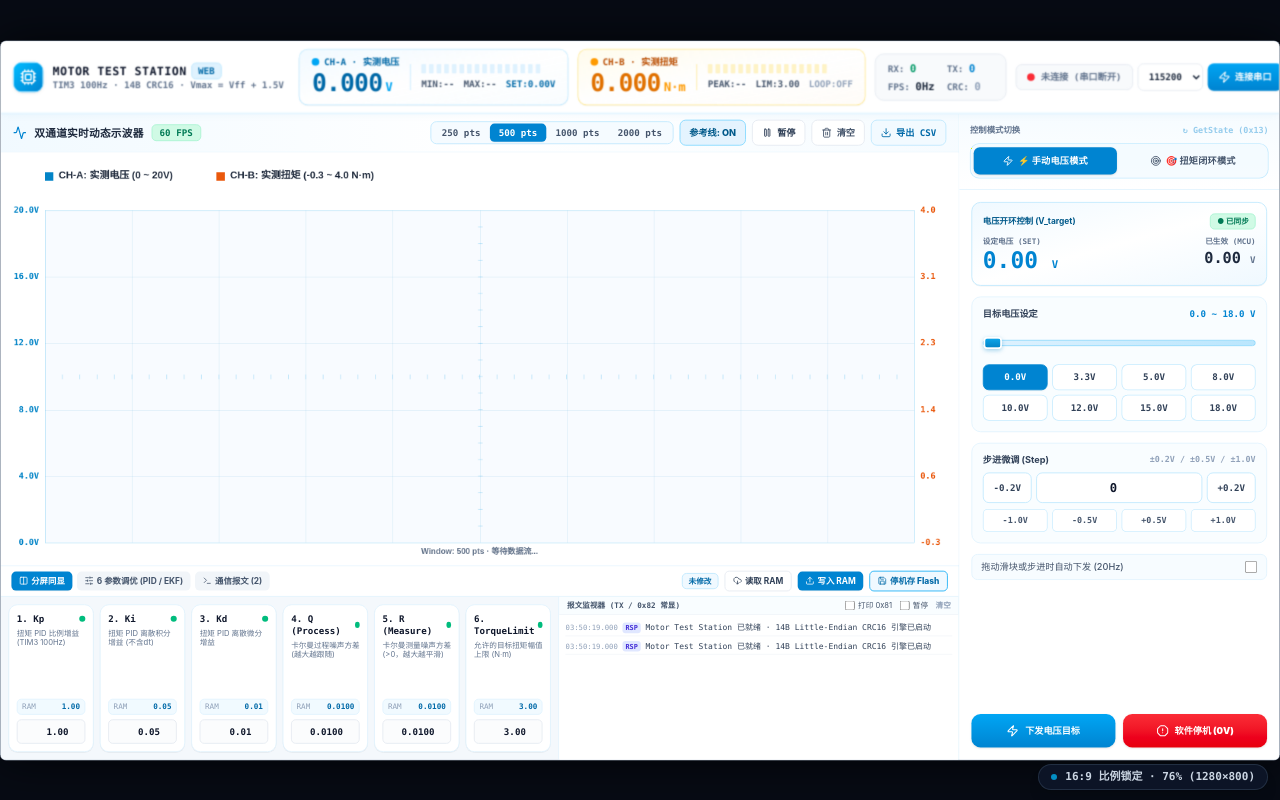
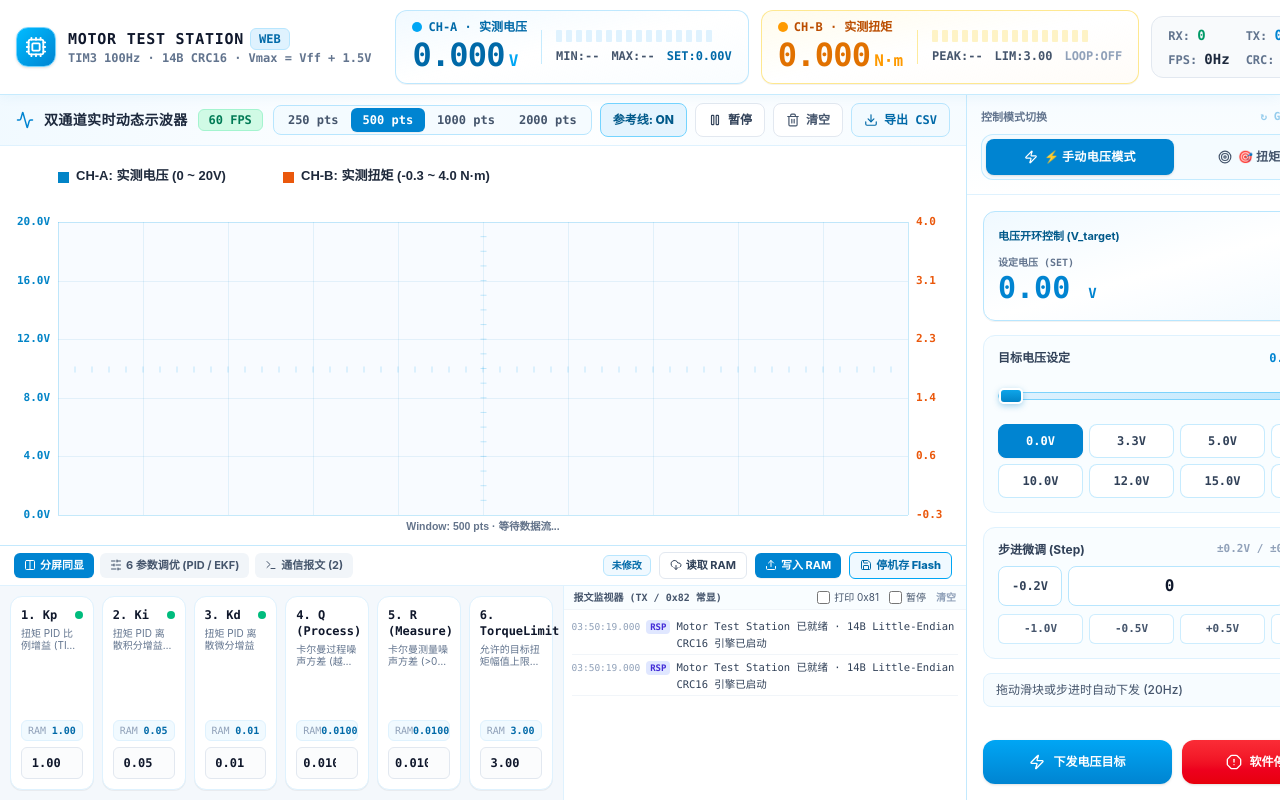
Before and after one commit to HITSZ-WTRobot/MotorTestStation, a React (Vite) app: page / in a window 1280 px wide. Built offline with nearby package versions, Linux system fonts and the light colour scheme.

Commit message:
fix(ui): eliminate scale transform to remove black bars, adapt full screen natively, and restore pixel-perfect font sharpness with High-DPI canvas

```diff
--- a/src-tauri/tauri.conf.json
+++ b/src-tauri/tauri.conf.json
@@ -16,8 +16,8 @@
         "title": "STM32 电机测控与闭环调优工作台 | Motor Test Station Pro v2.4",
         "width": 1680,
         "height": 945,
-        "minWidth": 960,
-        "minHeight": 540,
+        "minWidth": 1200,
+        "minHeight": 680,
         "resizable": true,
         "center": true
       }
--- a/src/App.tsx
+++ b/src/App.tsx
@@ -82,32 +82,9 @@ import {
 
 const VOLTAGE_PRESETS = [0.0, 3.3, 5.0, 8.0, 10.0, 12.0, 15.0, 18.0];
 const TORQUE_PRESETS = [0.0, 0.5, 1.0, 1.5, 2.0, 2.5, 3.0];
-const BASE_WIDTH = 1680;
-const BASE_HEIGHT = 945;
-
 type BottomDockMode = 'split' | 'params' | 'bus';
 
 export function App() {
-  const [scaleState, setScaleState] = React.useState({
-    scale: 1,
-    width: BASE_WIDTH,
-    height: BASE_HEIGHT,
-  });
-
-  React.useEffect(() => {
-    const handleResize = () => {
-      const vw = window.innerWidth;
-      const vh = window.innerHeight;
-      const scaleW = vw / BASE_WIDTH;
-      const scaleH = vh / BASE_HEIGHT;
-      const scale = Math.min(scaleW, scaleH);
-      setScaleState({ scale, width: vw, height: vh });
-    };
-
-    handleResize();
-    window.addEventListener('resize', handleResize);
-    return () => window.removeEventListener('resize', handleResize);
-  }, []);
   const [mobileTab, setMobileTab] = useAtom(mobileTabAtom);
   const [platformInfo, setPlatformInfo] = useAtom(platformInfoAtom);
 
@@ -821,23 +798,12 @@ export function App() {
   const tCellsActive = Math.round((telemetry.torque / Math.max(0.1, torqueLimit)) * 16);
 
   return (
-    <div className="w-screen h-screen overflow-hidden bg-[#070b14] flex items-center justify-center select-none relative">
-      {/* 核心固定比例工作台舞台 (1680 x 945, 16:9) */}
-      <div
-        style={{
-          width: `${BASE_WIDTH}px`,
-          height: `${BASE_HEIGHT}px`,
-          transform: `scale(${scaleState.scale})`,
-          transformOrigin: 'center center',
-          flexShrink: 0,
-        }}
-        className="relative flex flex-col overflow-hidden studio-surface-bright shadow-[0_0_60px_rgba(0,0,0,0.7)] rounded-lg border border-slate-700/50 text-slate-900"
-      >
-        {/* =====================================================================
-            顶部精密仪表横梁：品牌铭牌 + 集成式双通道数字表头 + 串口与安全急停
-           ===================================================================== */}
-        <header className="shrink-0 border-b border-sky-200/80 bg-white/95 backdrop-blur-md shadow-[0_2px_12px_rgba(2,132,199,0.06)]">
-          <div className="flex items-center justify-between gap-3 px-4 py-2.5 whitespace-nowrap overflow-hidden">
+    <div className="w-screen h-screen overflow-hidden studio-surface-bright flex flex-col text-slate-900 select-none">
+      {/* =====================================================================
+          顶部精密仪表横梁：品牌铭牌 + 集成式双通道数字表头 + 串口与安全急停
+         ===================================================================== */}
+      <header className="shrink-0 border-b border-sky-200/80 bg-white/95 backdrop-blur-md shadow-[0_2px_12px_rgba(2,132,199,0.06)]">
+        <div className="flex items-center justify-between gap-4 px-4 py-2.5 whitespace-nowrap overflow-hidden">
             {/* 1. 左侧品牌与平台标签 */}
             <div className="flex items-center gap-3 pr-2 shrink-0">
               <div className="flex h-10 w-10 items-center justify-center rounded-xl bg-gradient-to-br from-sky-400 to-sky-600 text-white shadow-sm border border-sky-300">
@@ -1960,14 +1926,6 @@ export function App() {
           )}
         </aside>
       </div>
-      {/* 闭合固定比例工作台舞台 */}
-      </div>
-
-      {/* 底部悬浮固定比例锁与缩放率指示 */}
-      <div className="fixed bottom-2.5 right-3 z-50 pointer-events-none flex items-center gap-2 rounded-full bg-slate-900/85 border border-slate-700/60 px-3 py-1 font-mono text-[11px] font-bold text-slate-300 backdrop-blur-md shadow-lg">
-        <span className="h-1.5 w-1.5 rounded-full bg-sky-400 animate-pulse" />
-        <span>16:9 比例锁定 · {Math.round(scaleState.scale * 100)}% ({scaleState.width}×{scaleState.height})</span>
-      </div>
     </div>
   );
 }
--- a/src/components/OscilloscopeCanvas.tsx
+++ b/src/components/OscilloscopeCanvas.tsx
@@ -110,12 +110,17 @@ export const OscilloscopeCanvas = React.forwardRef<OscilloscopeHandle, Oscillosc
       const ctx = canvas.getContext('2d');
       if (!ctx) return;
 
+      let dpr = 1;
       const resizeCanvas = () => {
-        const w = canvas.parentElement?.clientWidth || canvas.offsetWidth;
-        const h = canvas.parentElement?.clientHeight || canvas.offsetHeight;
+        dpr = window.devicePixelRatio || 1;
+        const parent = canvas.parentElement;
+        const w = parent?.clientWidth || canvas.offsetWidth;
+        const h = parent?.clientHeight || canvas.offsetHeight;
         if (w > 0 && h > 0) {
-          canvas.width = w;
-          canvas.height = h;
+          canvas.width = Math.round(w * dpr);
+          canvas.height = Math.round(h * dpr);
+          canvas.style.width = `${w}px`;
+          canvas.style.height = `${h}px`;
         }
       };
 
@@ -147,14 +152,15 @@ export const OscilloscopeCanvas = React.forwardRef<OscilloscopeHandle, Oscillosc
       };
 
       const draw = () => {
-        const w = canvas.width;
-        const h = canvas.height;
+        const w = canvas.width / dpr;
+        const h = canvas.height / dpr;
         if (w > 0 && h > 0) {
+          ctx.save();
+          ctx.scale(dpr, dpr);
           const p = propsRef.current;
 
           ctx.fillStyle = palette.bg;
           ctx.fillRect(0, 0, w, h);
-
           const padLeft = 58;
           const padRight = 58;
           const padTop = 76;
@@ -490,6 +496,7 @@ export const OscilloscopeCanvas = React.forwardRef<OscilloscopeHandle, Oscillosc
               }
             }
           }
+          ctx.restore();
         }
         animId = requestAnimationFrame(draw);
       };
@@ -507,8 +514,8 @@ export const OscilloscopeCanvas = React.forwardRef<OscilloscopeHandle, Oscillosc
       if (!canvas) return;
       const rect = canvas.getBoundingClientRect();
       mouseRef.current = {
-        x: (e.clientX - rect.left) * (canvas.width / rect.width),
-        y: (e.clientY - rect.top) * (canvas.height / rect.height),
+        x: e.clientX - rect.left,
+        y: e.clientY - rect.top,
         hovering: true,
       };
     };
```
Also changed, not shown: 1 other file (tests, documents, lock files or other folders).
